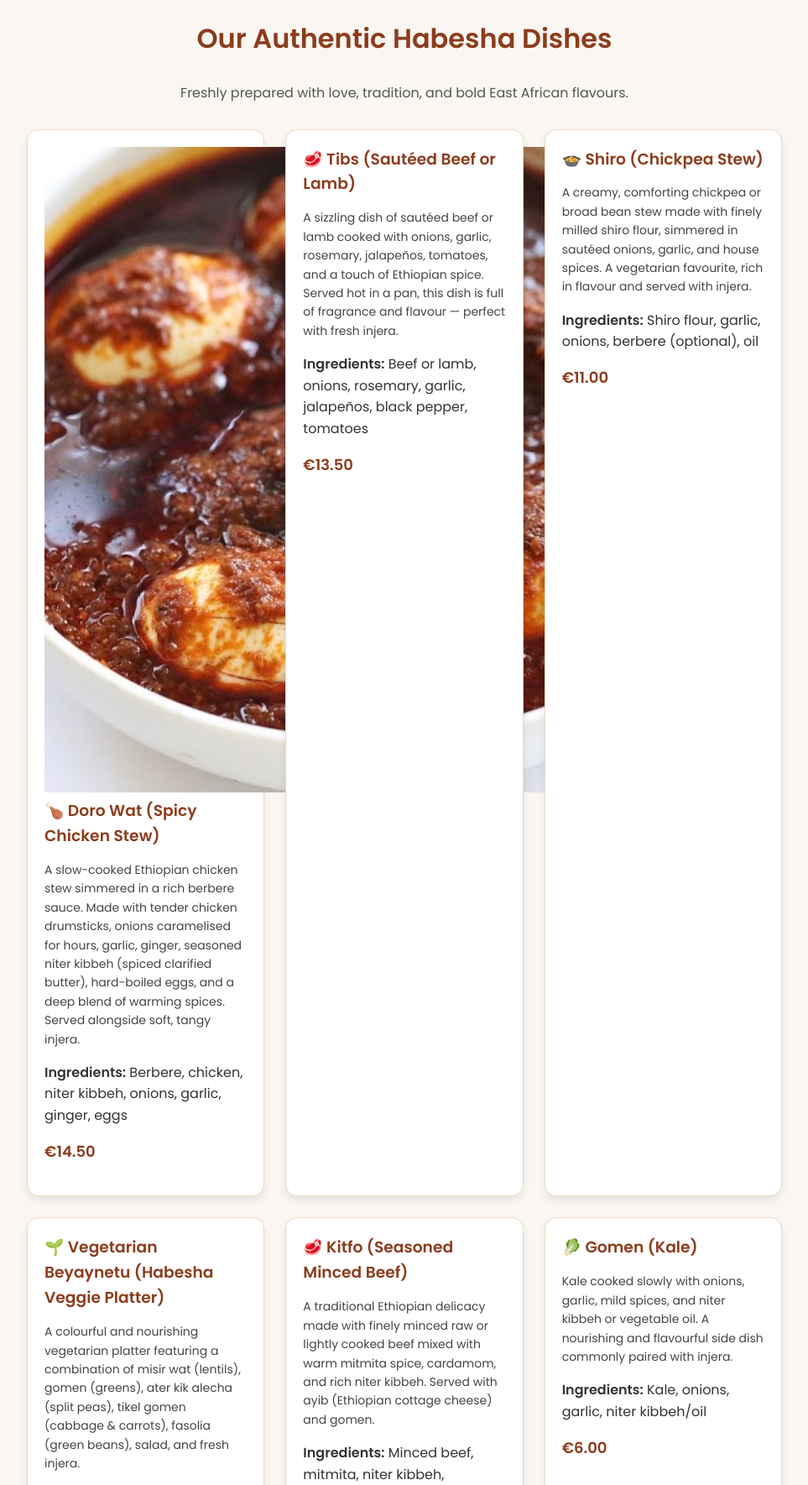
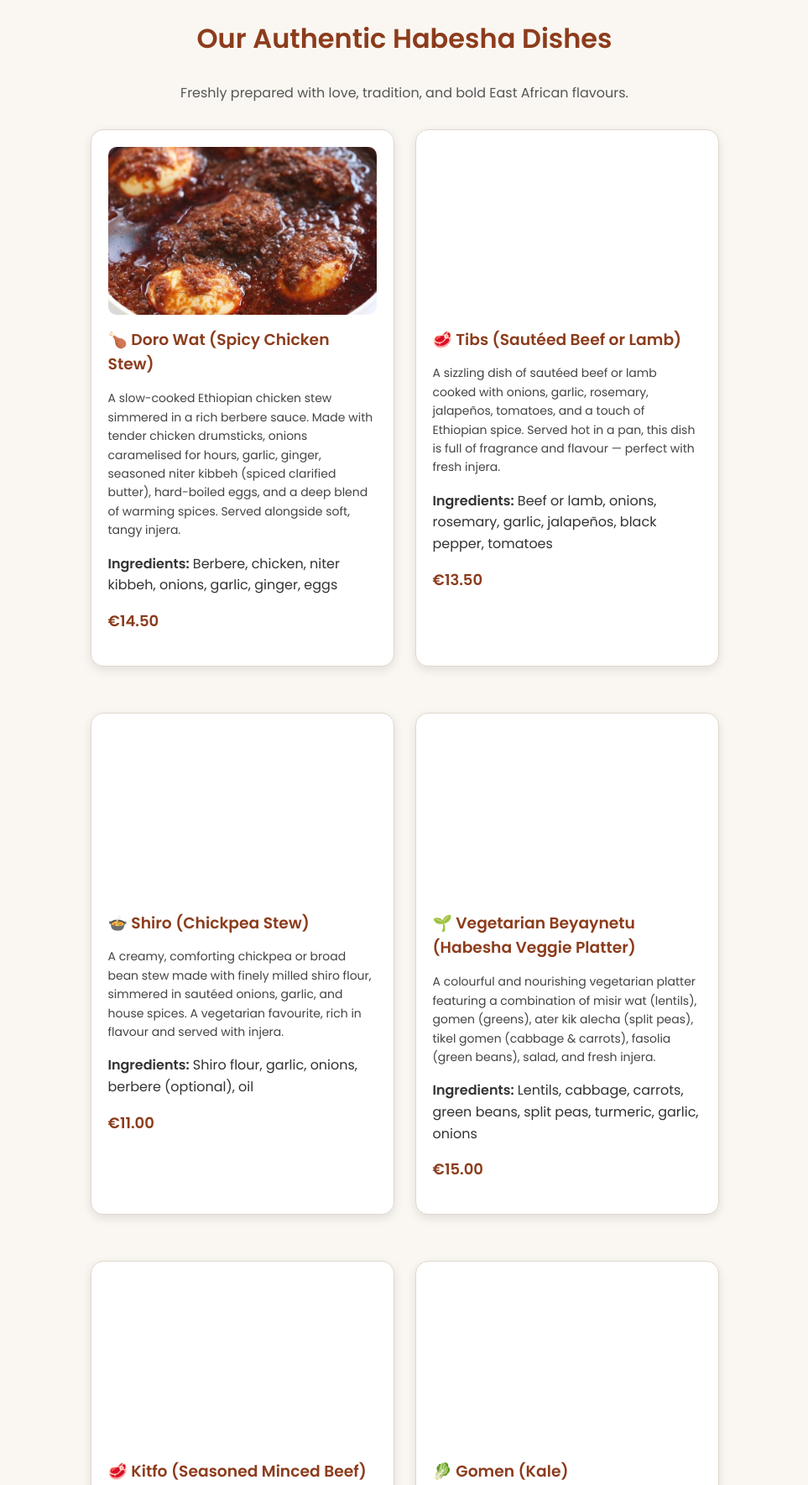
Before and after one commit to fila2021/Gezana, a Django app: page /menu/ in a window 1280 px wide. Shown: the part 226-1995 px from the top of the page at 84% size, without its empty margins (158-1121 px from the left). Run offline with Django 4.2, Linux system fonts and the light colour scheme; data comes from the database, SQL or seed files in the repository.

Commit message:
Update style for menu card

```diff
--- a/gezana_app/static/css/style.css
+++ b/gezana_app/static/css/style.css
@@ -383,12 +383,36 @@ footer {
 .menu-card {
     background: #fff;
     padding: 20px;
-    border-radius: 14px;
-    border: 1px solid #edd9c0;
-    box-shadow: 0 5px 10px rgba(0,0,0,0.08);
-    transition: transform 0.25s ease, box-shadow 0.25s ease;
-    position: relative;
+    border-radius: 15px;
+    box-shadow: 0 4px 12px rgba(0,0,0,0.1);
+    margin-bottom: 30px;
+    overflow: hidden; /* IMPORTANT: prevents image leaking outside */
+    width: 320px; /* or 100% if card size is flexible */
 }
+
+.menu-img-wrapper {
+    width: 100%;
+    height: 200px; /* fixed height for consistency */
+    overflow: hidden;
+    border-radius: 10px;
+    margin-bottom: 15px;
+}
+
+.menu-img {
+    width: 100%;
+    height: 100%;
+    object-fit: cover; /* BEST FIX for big images! */
+    display: block;
+}
+
+.menu-container {
+    display: flex;
+    flex-wrap: wrap;
+    gap: 25px;
+    justify-content: center;
+}
+
+
 
 /* Hover effect */
 .menu-card:hover {
--- a/gezana_app/templates/gezana_app/menu_list.html
+++ b/gezana_app/templates/gezana_app/menu_list.html
@@ -6,7 +6,7 @@
 <h2 class="menu-title">Our Authentic Habesha Dishes</h2>
 <p class="menu-subtitle">Freshly prepared with love, tradition, and bold East African flavours.</p>
 
-<div class="menu-grid">
+<div class="menu-container">
     {% for item in items %}
     <div class="menu-card fade-in">
 
```
